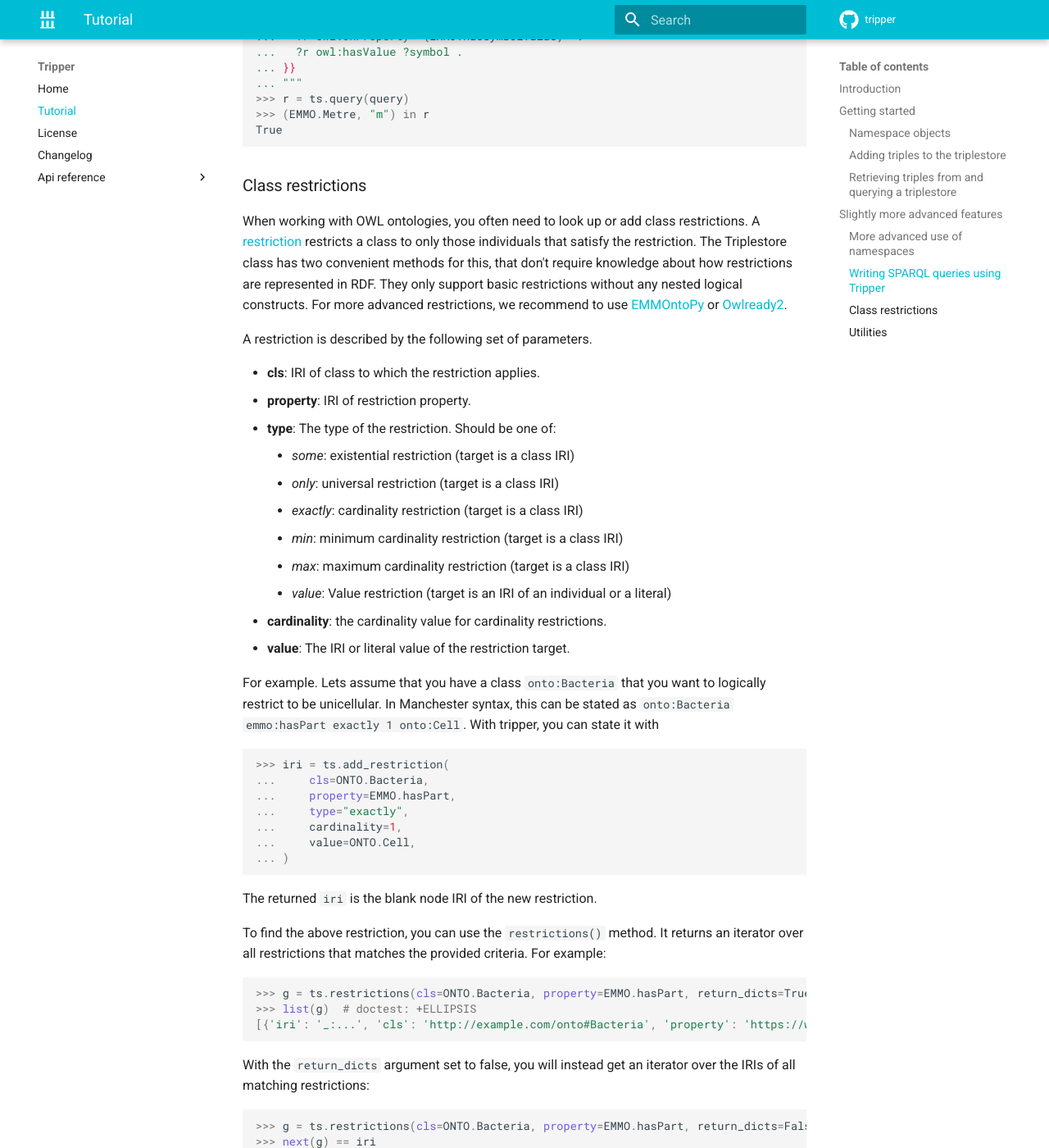
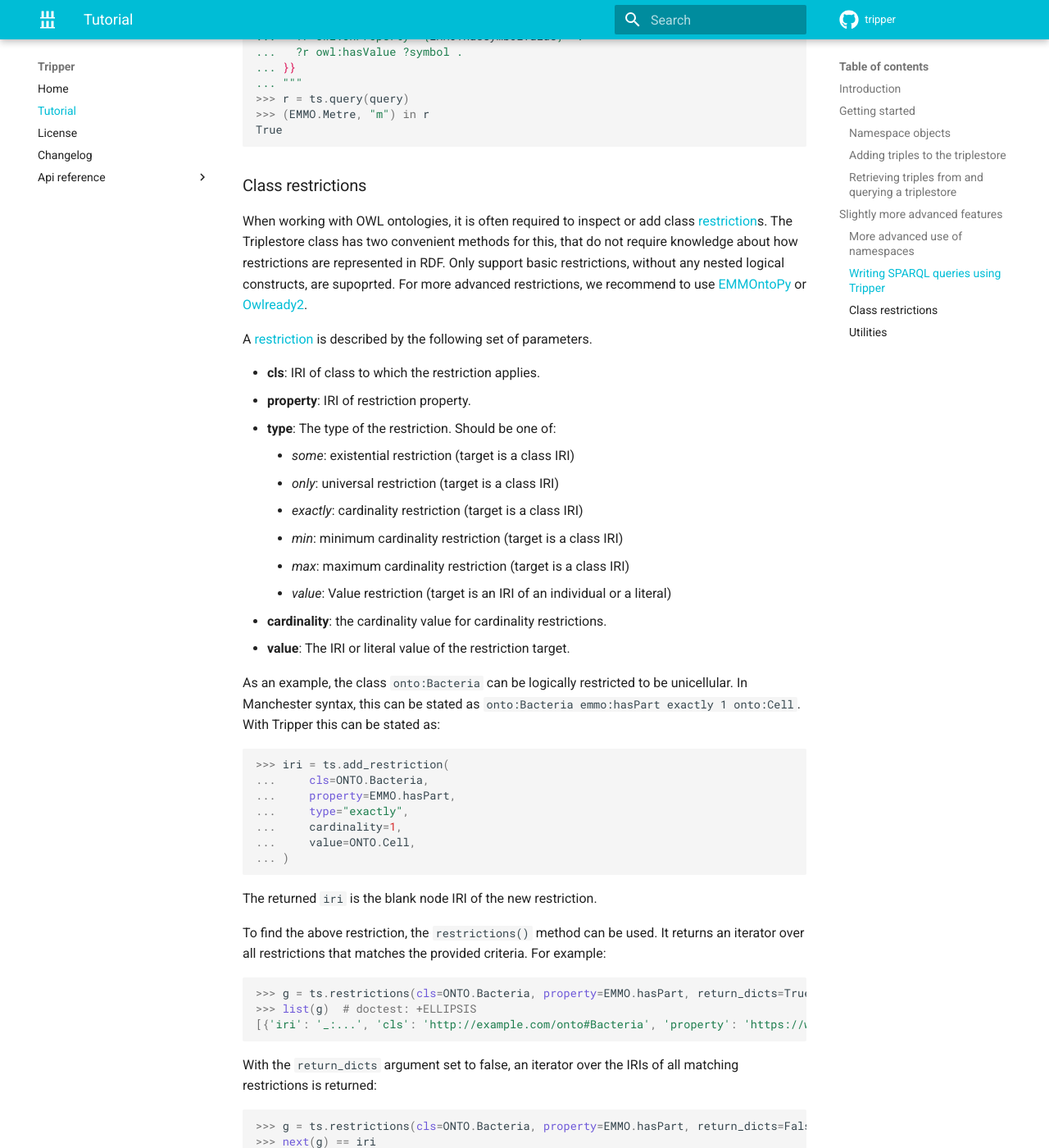
Before and after one commit to EMMC-ASBL/tripper, an MkDocs documentation site: the page built from docs/tutorial.md, in a window 1280 px wide and 1400 px high, scrolled down 3605 px. Shown: the whole window at 82% size. Built offline with MkDocs 1.6.1 and Material for MkDocs 9.7.7, drawn with Linux system fonts in a browser that asks for light colours; comment, search, counter and statistics services are not loaded; the version menu is left out.

Commit message:
Apply suggestions from code review
Co-authored-by: Francesca L. Bleken <48128015+francescalb@users.noreply.github.com>

````diff
--- a/docs/tutorial.md
+++ b/docs/tutorial.md
@@ -187,13 +187,12 @@ True
 ```
 
 ### Class restrictions
-When working with OWL ontologies, you often need to look up or add class restrictions.
-A [restriction] restricts a class to only those individuals that satisfy the restriction.
-The Triplestore class has two convenient methods for this, that don't require knowledge about how restrictions are represented in RDF.
-They only support basic restrictions without any nested logical constructs.
+When working with OWL ontologies, it is often required to inspect or add class [restriction]s.
+The Triplestore class has two convenient methods for this, that do not require knowledge about how restrictions are represented in RDF.
+Only support basic restrictions, without any nested logical constructs, are supoprted.
 For more advanced restrictions, we recommend to use [EMMOntoPy] or [Owlready2].
 
-A restriction is described by the following set of parameters.
+A [restriction] is described by the following set of parameters.
 
   * **cls**: IRI of class to which the restriction applies.
   * **property**: IRI of restriction property.
@@ -208,9 +207,9 @@ A restriction is described by the following set of parameters.
   * **cardinality**: the cardinality value for cardinality restrictions.
   * **value**: The IRI or literal value of the restriction target.
 
-For example. Lets assume that you have a class `onto:Bacteria` that you want to logically restrict to be unicellular.
+As an example, the class `onto:Bacteria` can be logically restricted to be unicellular.
 In Manchester syntax, this can be stated as `onto:Bacteria emmo:hasPart exactly 1 onto:Cell`.
-With tripper, you can state it with
+With Tripper this can be stated as:
 
 ```python
 >>> iri = ts.add_restriction(
@@ -225,7 +224,7 @@ With tripper, you can state it with
 The returned `iri` is the blank node IRI of the new restriction.
 
 
-To find the above restriction, you can use the `restrictions()` method.
+To find the above restriction, the `restrictions()` method can be used.
 It returns an iterator over all restrictions that matches the provided criteria.
 For example:
 
@@ -236,7 +235,7 @@ For example:
 
 ```
 
-With the `return_dicts` argument set to false, you will instead get an iterator over the IRIs of all matching restrictions:
+With the `return_dicts` argument set to false, an iterator over the IRIs of all matching restrictions is returned:
 
 ```python
 >>> g = ts.restrictions(cls=ONTO.Bacteria, property=EMMO.hasPart, return_dicts=False)
````
